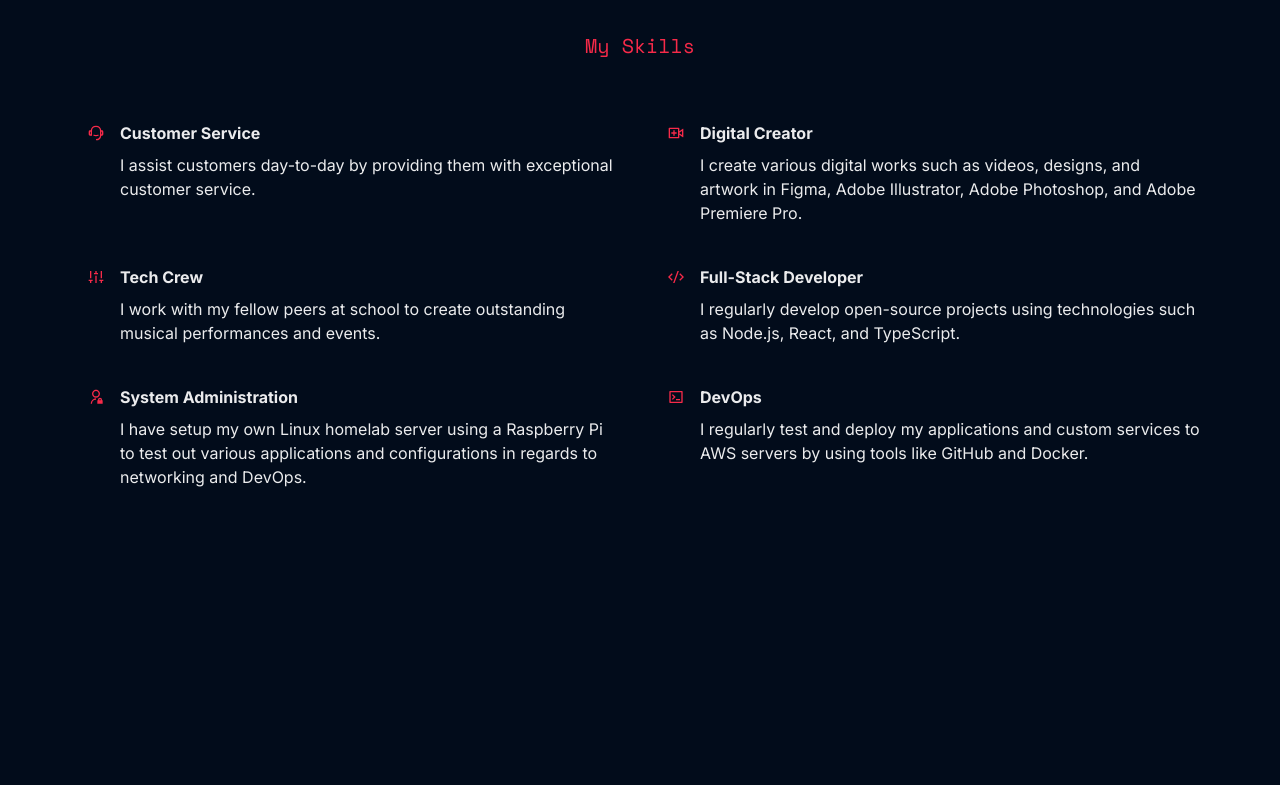
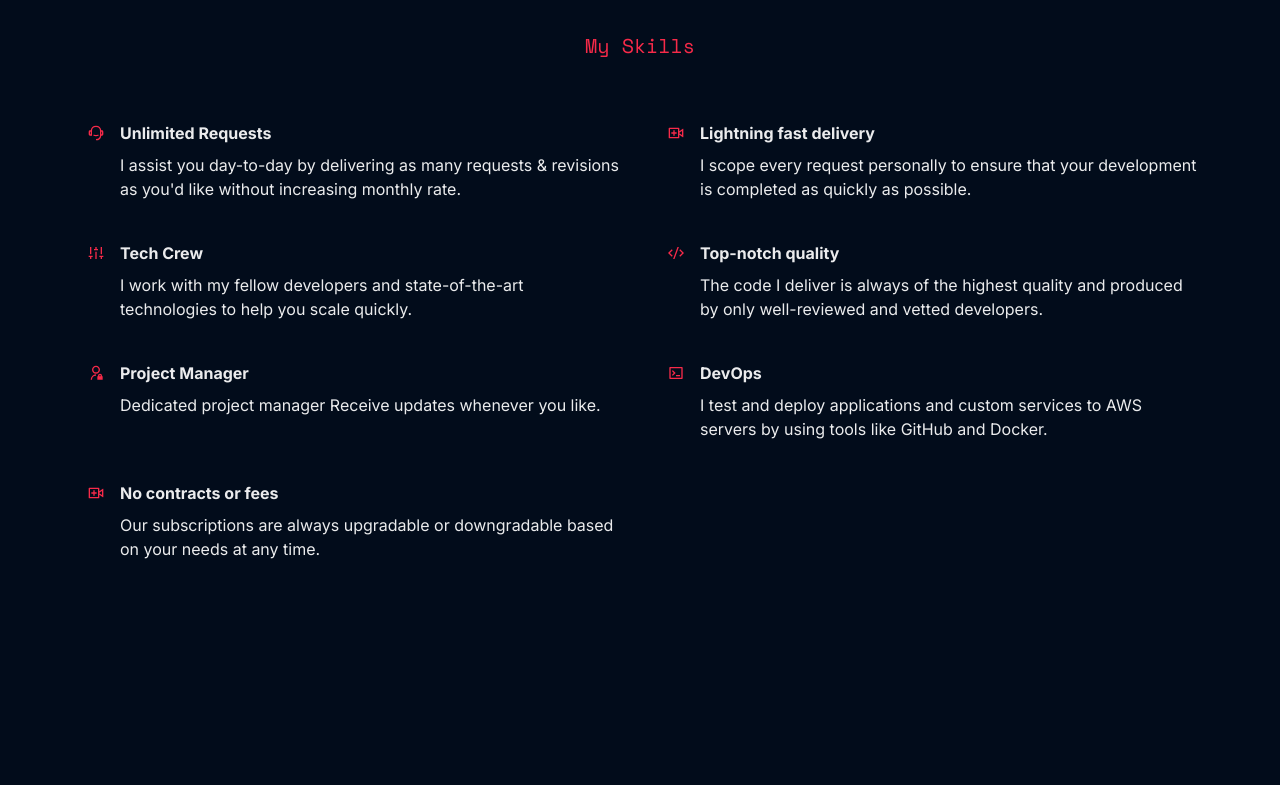
Before and after one commit to faisal-fida/faisal-fida.github.io, a Next.js app: page / in a window 1280 px wide. Shown: the part 1643-2428 px from the top of the page. Built offline with nearby package versions, Linux system fonts and the light colour scheme.

Commit message:
Changed theme

```diff
--- a/src/components/About.tsx
+++ b/src/components/About.tsx
@@ -45,7 +45,7 @@ export const About = () => {
 					{/* TODO: make square and blue */}
 					<Flex fontFamily="heading">
 						<UnorderedList mx={[50, 75, 100]}>
-							<ListItem>JavaScript</ListItem>
+							<ListItem>Python</ListItem>
 							<ListItem>Ansible</ListItem>
 							<ListItem>Node.js</ListItem>
 						</UnorderedList>
--- a/src/components/Experience.tsx
+++ b/src/components/Experience.tsx
@@ -13,38 +13,44 @@ export const Experience = () => {
 		{
 			id: 0,
 			icon: <RiCustomerService2Line />,
-			title: 'Customer Service',
-			text: 'I assist customers day-to-day by providing them with exceptional customer service.',
+			title: 'Unlimited Requests',
+			text: "I assist you day-to-day by delivering as many requests & revisions as you'd like without increasing monthly rate.",
 		},
 		{
 			id: 1,
 			icon: <RiVideoAddLine />,
-			title: 'Digital Creator',
-			text: 'I create various digital works such as videos, designs, and artwork in Figma, Adobe Illustrator, Adobe Photoshop, and Adobe Premiere Pro.',
+			title: 'Lightning fast delivery',
+			text: 'I scope every request personally to ensure that your development is completed as quickly as possible.',
 		},
 		{
 			id: 2,
 			icon: <RiSoundModuleLine />,
 			title: 'Tech Crew',
-			text: 'I work with my fellow peers at school to create outstanding musical performances and events.',
+			text: 'I work with my fellow developers and state-of-the-art technologies to help you scale quickly.',
 		},
 		{
 			id: 3,
 			icon: <RiCodeSSlashLine />,
-			title: 'Full-Stack Developer',
-			text: 'I regularly develop open-source projects using technologies such as Node.js, React, and TypeScript.',
+			title: 'Top-notch quality',
+			text: 'The code I deliver is always of the highest quality and produced by only well-reviewed and vetted developers.',
 		},
 		{
 			id: 4,
 			icon: <RiAdminLine />,
-			title: 'System Administration',
-			text: 'I have setup my own Linux homelab server using a Raspberry Pi to test out various applications and configurations in regards to networking and DevOps.',
+			title: 'Project Manager',
+			text: 'Dedicated project manager Receive updates whenever you like.',
 		},
 		{
 			id: 5,
 			icon: <RiTerminalBoxLine />,
 			title: 'DevOps',
-			text: 'I regularly test and deploy my applications and custom services to AWS servers by using tools like GitHub and Docker.',
+			text: 'I test and deploy applications and custom services to AWS servers by using tools like GitHub and Docker.',
+		},
+		{
+			id: 6,
+			icon: <RiVideoAddLine />,
+			title: 'No contracts or fees',
+			text: 'Our subscriptions are always upgradable or downgradable based on your needs at any time.',
 		},
 	];
 	return (
--- a/src/components/Footer.tsx
+++ b/src/components/Footer.tsx
@@ -7,7 +7,7 @@ export const Footer = () => {
 				<Link
 					fontSize={{ base: 'sm', md: 'sm', lg: 'md' }}
 					fontFamily="heading"
-					href="https://github.com/bchiang7/v4"
+					href="https://github.com/bchiang7/"
 					isExternal
 					color="gray.200"
 					_hover={{
@@ -20,9 +20,7 @@ export const Footer = () => {
 						color: 'teal.100',
 						transition: 'all 0.3s ease-in-out',
 					}}>
-					Design inspired by Brittany Chiang
-					<br />
-					on GitHub
+					Inspired by Brittany
 				</Link>
 			</Flex>
 		</Box>
--- a/src/components/Work.tsx
+++ b/src/components/Work.tsx
@@ -17,9 +17,9 @@ export const Work = () => {
 				title="Hypixel Guild Chat Bot"
 				description="A simple yet modern Discord bot that allows you to bridge between Hypixel guild chat and Discord chat. Made with Discord.js and Mineflayer."
 				imagePath="/projects/hgcb.png"
-				tech={['JavaScript', 'Node.js']}
-				github="https://github.com/xMdb/hypixel-guild-chat-bot"
-				url="https://github.com/xMdb/hypixel-guild-chat-bot#features"
+				tech={['Python', 'Django', 'Flask']}
+				github="https://github.com/faisal-fida/hypixel-guild-chat-bot"
+				url=""
 			/>
 			<Project
 				id={1}
@@ -27,8 +27,8 @@ export const Work = () => {
 				description="A website for a fake programming language that I came up with. It doesn't exist. I designed the UI in in Figma and brought it to the web using TailwindCSS."
 				imagePath="/projects/craft.jpg"
 				tech={['HTML', 'Tailwind CSS', 'Node.js']}
-				github="https://github.com/xMdb/craft"
-				url="https://craft-mockup.netlify.app"
+				github="https://github.com/faisal-fida/craft"
+				url=""
 				inverse={true}
 			/>
 			<Project
@@ -37,8 +37,8 @@ export const Work = () => {
 				description="My IaC (Infrasructure as Code) project. This is my Ansible playbook that I use to automatically provision settings and applications on my Raspberry Pi 4 using Ubuntu Server 20.04. This keeps it idempotent and reproducible if anything goes wrong (Murphy's Law)."
 				imagePath="/projects/struct.png"
 				tech={['Ansible', 'Docker', 'YAML']}
-				github="https://github.com/xMdb/struct"
-				url="https://github.com/xMdb/struct#features"
+				github="https://github.com/faisal-fida/struct"
+				url=""
 			/>
 			<Project
 				id={3}
@@ -46,8 +46,8 @@ export const Work = () => {
 				description="A digital media assessment focused around huge doughnuts, made using plain HTML/CSS/JS in August 2020."
 				imagePath="/projects/lildonut.png"
 				tech={['HTML', 'CSS', 'JavaScript']}
-				github="https://github.com/xMdb/lildonut"
-				url="https://lildonut.netlify.app"
+				github="https://github.com/faisal-fida/lildonut"
+				url=""
 				inverse={true}
 			/>
 		</Box>
--- a/src/custom.css
+++ b/src/custom.css
@@ -1,9 +1,3 @@
-/*
-This file is used for styles that are impossible to use or annoying in Chakra UI.
-*/
-
-/* Page Fade In */
-
 .fade {
 	animation-duration: 0.5s;
 	animation-fill-mode: both;
@@ -37,17 +31,17 @@ This file is used for styles that are impossible to use or annoying in Chakra UI
 
 /* Hi, my name is */
 .delay6 {
-	animation-delay: 1.4s;
+	animation-delay: 2s;
 }
 
 /* Main Text */
 .delay7 {
-	animation-delay: 1.6s;
+	animation-delay: 2.6s;
 }
 
 /* Description */
 .delay8 {
-	animation-delay: 1.8s;
+	animation-delay: 3.8s;
 }
 
 /* CTA */
@@ -57,6 +51,7 @@ This file is used for styles that are impossible to use or annoying in Chakra UI
 
 /* Set to lower animation delay if on mobile */
 @media screen and (max-width: 768px) {
+
 	/* Hi, my name is */
 	.delay6 {
 		animation-delay: 0.25s;
@@ -83,6 +78,7 @@ This file is used for styles that are impossible to use or annoying in Chakra UI
 		opacity: 0;
 		transform: translate3d(0, 25%, 0);
 	}
+
 	to {
 		opacity: 1;
 		transform: none;
@@ -111,6 +107,7 @@ This file is used for styles that are impossible to use or annoying in Chakra UI
 }
 
 /* Scroll Behavior */
-*, html {
+*,
+html {
 	scroll-behavior: smooth !important;
 }
```
